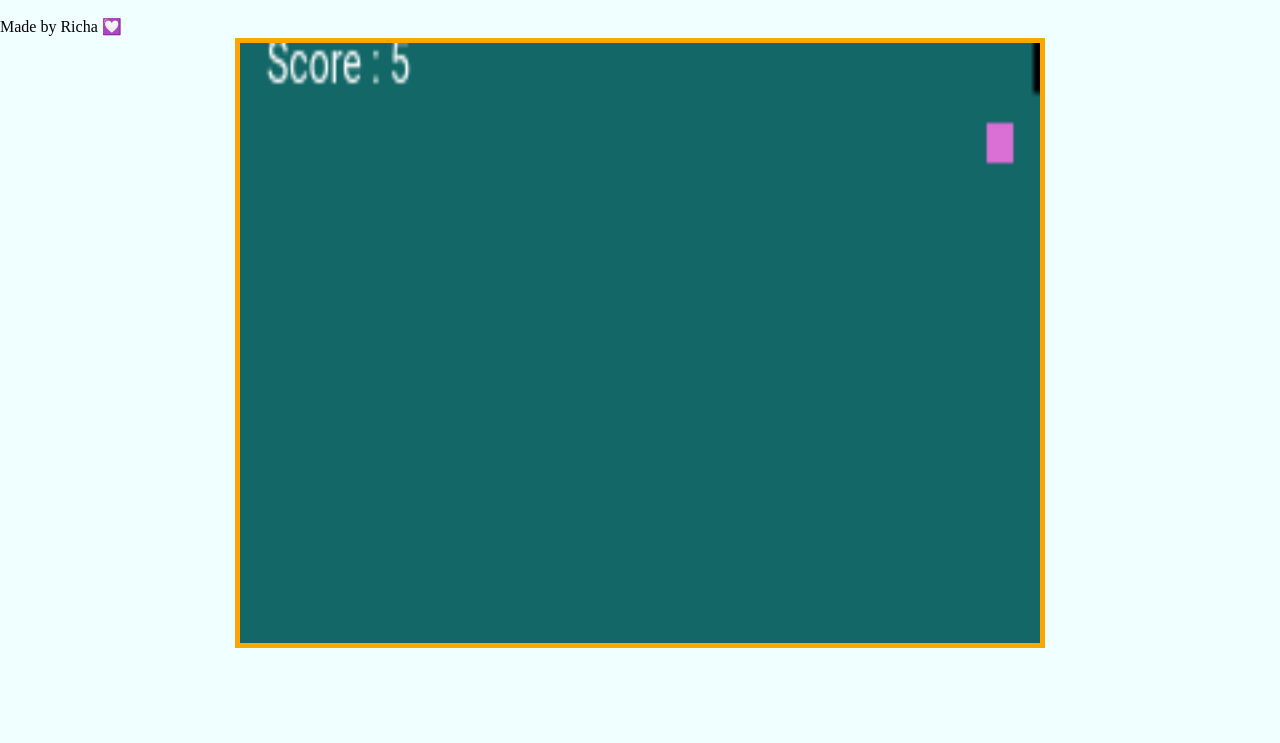
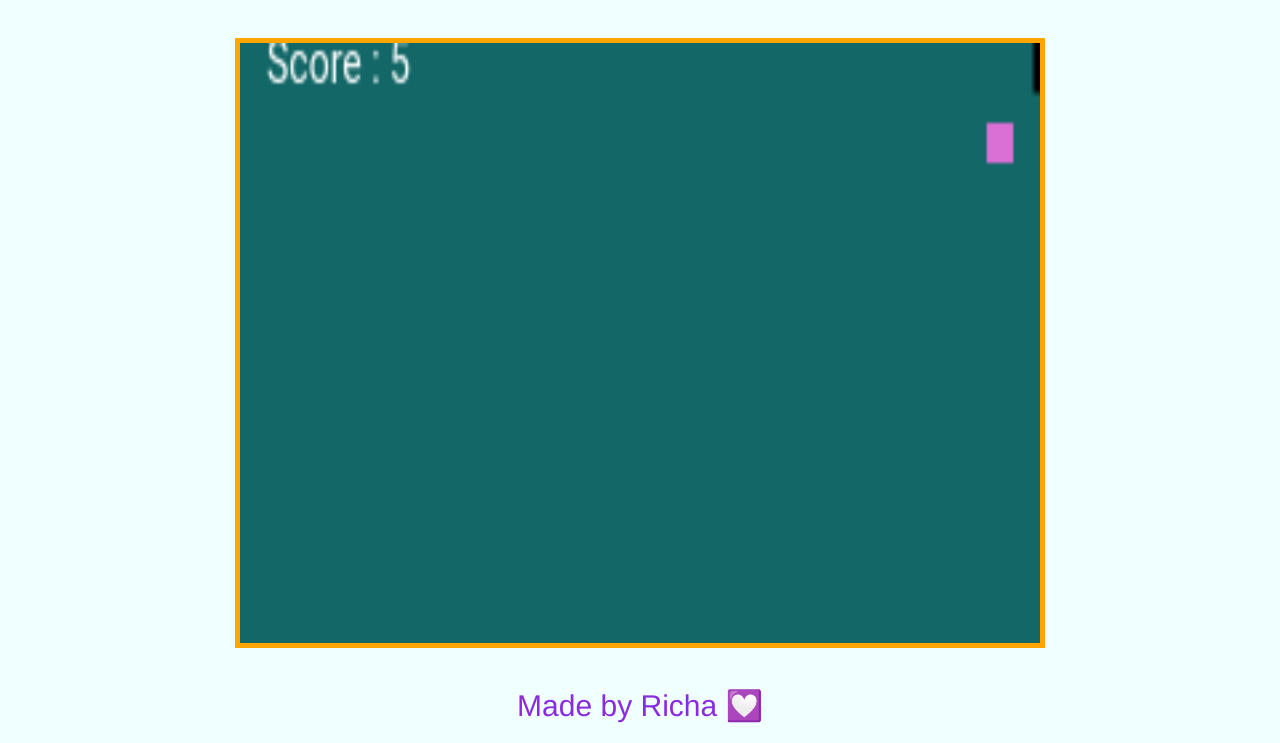
Before and after one commit to Richa139/Javascript-Mini-Projects, a plain HTML site: page snake-game/index.html in a window 1280 px wide. Shown: the part 57-800 px from the top of the page. Drawn offline with Linux system fonts and the light colour scheme.

Commit message:
Update style.css

```diff
--- a/snake-game/style.css
+++ b/snake-game/style.css
@@ -24,7 +24,7 @@
         padding: 0;
         background-color: azure;
     }
-/*     footer{
+    footer{
         color: rgb(255, 55, 0);
         bottom: 0;
         left: 0;
@@ -32,12 +32,11 @@
         position: absolute;
         padding: auto;
         display: block;
-        font-size: 30px;
+        font-size: 10px;
         text-align: center;
-        background-color: 7fffd4;
+/*         background-color: 7fffd4; */
         padding: 20px;
         color: blueviolet;
         font-size: 30px;
         font-family: 'Franklin Gothic Medium', 'Arial Narrow', Arial, sans-serif;
     }
- */
```
